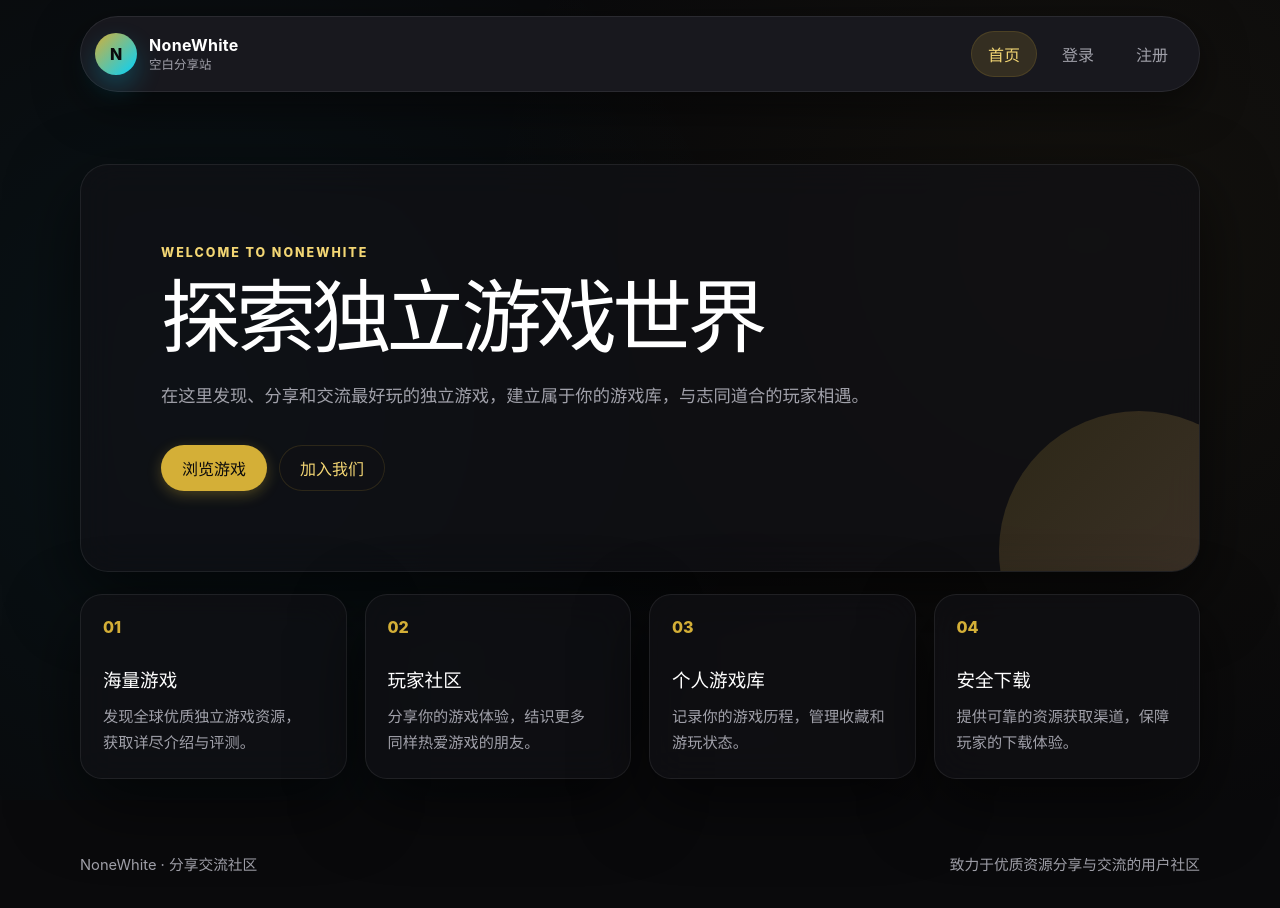
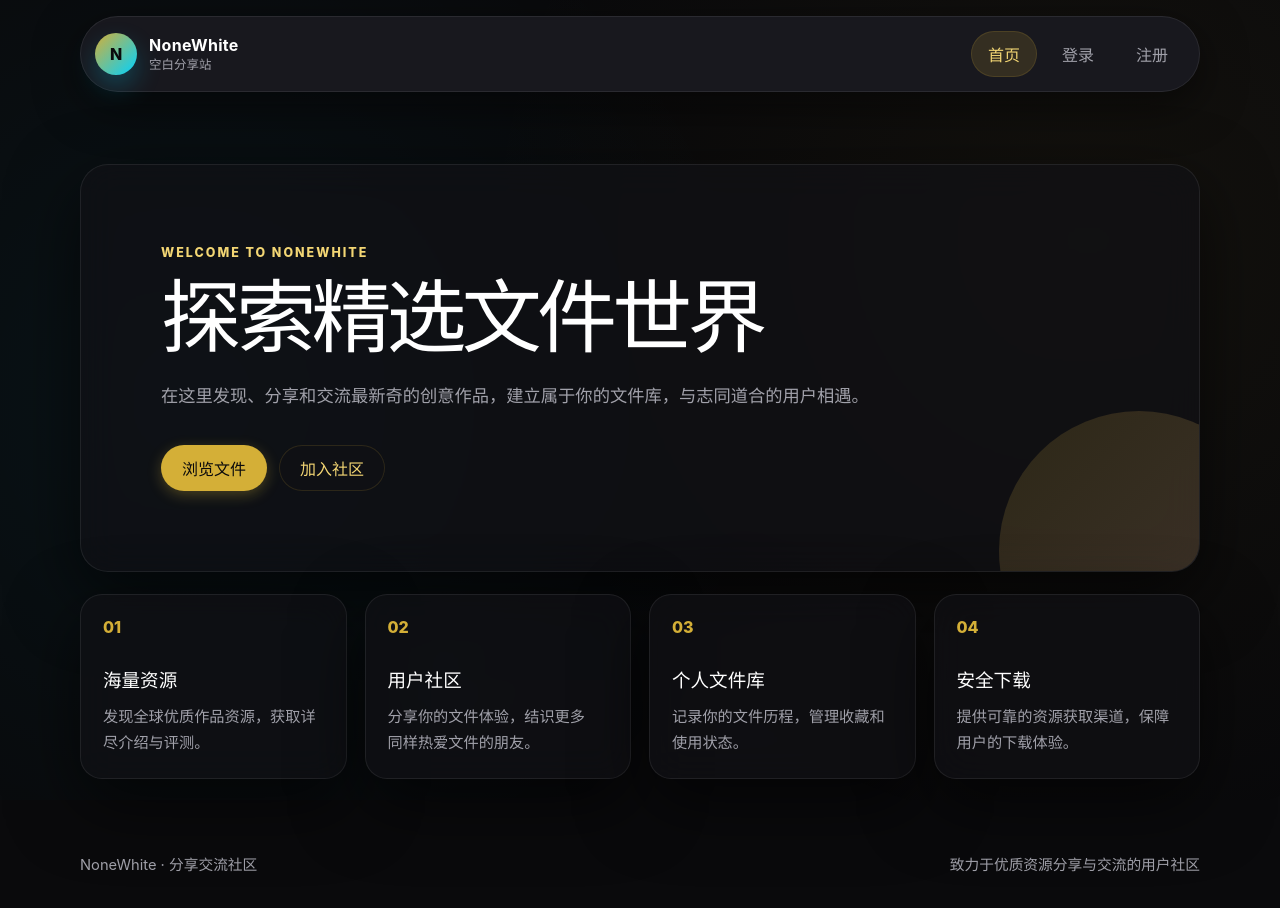
Before and after one commit to OctoberPrayRain/NoneWhite_Site, a Vue app in the folder client/: page / in a window 1280 px wide. Built offline with nearby package versions, Linux system fonts and the light colour scheme.

Commit message:
style(frontend): 更新首页文件文案
Ultraworked with [Sisyphus](https://github.com/code-yeongyu/oh-my-openagent)

Co-authored-by: Sisyphus <clio-agent@sisyphuslabs.ai>

```diff
--- a/client/src/views/HomeView.vue
+++ b/client/src/views/HomeView.vue
@@ -1,36 +1,36 @@
 <template>
   <section class="hero-section">
     <div class="eyebrow">Welcome to NoneWhite</div>
-    <h1>探索<span class="no-break">独立游戏世界</span></h1>
+    <h1>探索<span class="no-break">精选文件世界</span></h1>
     <p class="hero-copy">
-      在这里发现、分享和交流最好玩的<span class="no-break">独立游戏</span>，建立属于你的游戏库，与<span class="no-break">志同道合</span>的玩家相遇。
+      在这里发现、分享和交流最新奇的<span class="no-break">创意作品</span>，建立属于你的文件库，与<span class="no-break">志同道合</span>的用户相遇。
     </p>
     <div class="hero-actions">
-      <RouterLink class="primary-button" to="/games">浏览游戏</RouterLink>
-      <RouterLink class="secondary-button" to="/register">加入我们</RouterLink>
+      <RouterLink class="primary-button" to="/files">浏览文件</RouterLink>
+      <RouterLink class="secondary-button" to="/register">加入社区</RouterLink>
     </div>
   </section>
 
   <section class="feature-grid" aria-label="核心功能">
     <article class="feature-card">
       <span>01</span>
-      <h2>海量游戏</h2>
-      <p>发现全球优质<span class="no-break">独立游戏</span>资源，<span class="no-break">获取</span>详尽介绍与评测。</p>
+      <h2>海量资源</h2>
+      <p>发现全球<span class="no-break">优质作品</span>资源，<span class="no-break">获取</span>详尽介绍与评测。</p>
     </article>
     <article class="feature-card">
       <span>02</span>
-      <h2>玩家社区</h2>
-      <p>分享你的游戏体验，结识更多<span class="no-break">同样</span>热爱游戏的朋友。</p>
+      <h2>用户社区</h2>
+      <p>分享你的文件体验，结识更多<span class="no-break">同样</span>热爱文件的朋友。</p>
     </article>
     <article class="feature-card">
       <span>03</span>
-      <h2>个人游戏库</h2>
-      <p>记录你的游戏历程，管理收藏和游玩状态。</p>
+      <h2>个人文件库</h2>
+      <p>记录你的文件历程，管理收藏和使用状态。</p>
     </article>
     <article class="feature-card">
       <span>04</span>
       <h2>安全下载</h2>
-      <p>提供可靠的资源<span class="no-break">获取</span>渠道，<span class="no-break">保障</span>玩家的下载体验。</p>
+      <p>提供可靠的资源<span class="no-break">获取</span>渠道，<span class="no-break">保障</span>用户的下载体验。</p>
     </article>
   </section>
 </template>
```
